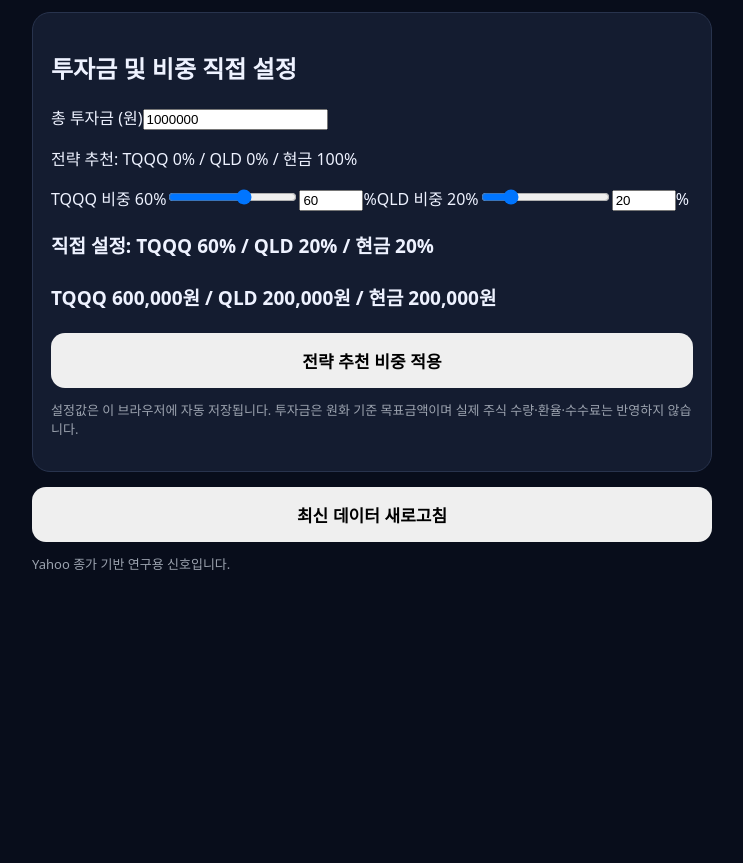
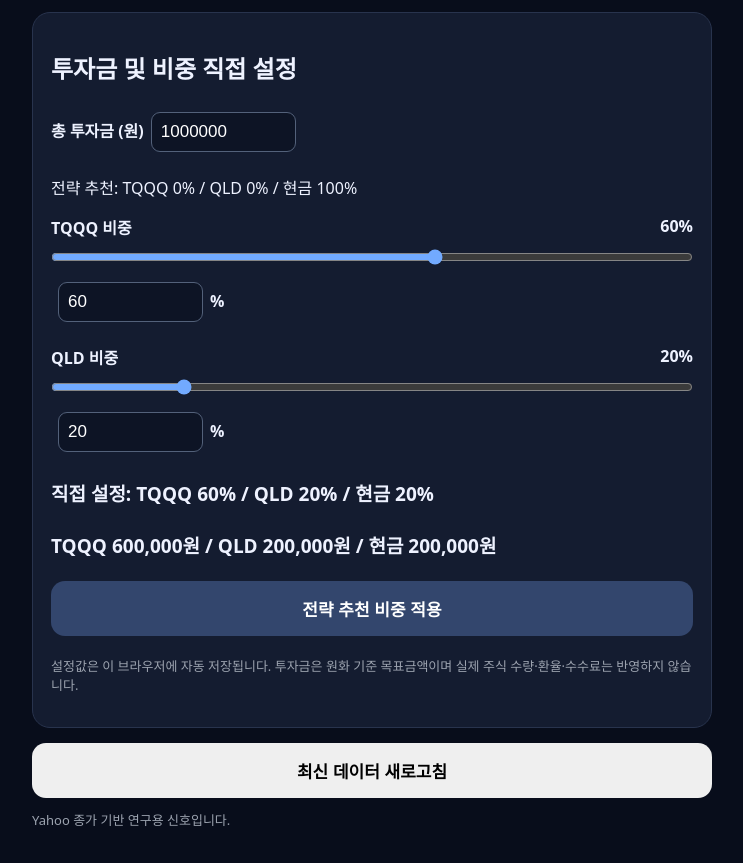
Before and after one commit to wonderer1004-maker/yahoo-signal-webapp, a plain HTML site: page index.html in a window 1280 px wide. Shown: the part 981-1844 px from the top of the page, without its empty margins (268-1011 px from the left). Before the commit the page ends 1588 px from the top, so only its background shows below. Drawn offline with Linux system fonts and the light colour scheme.

Commit message:
Allow custom capital and adjustable portfolio weights

```diff
--- a/style.css
+++ b/style.css
@@ -1 +1,2 @@
 *{box-sizing:border-box}body{margin:0;background:#080d1b;color:#eef2ff;font-family:system-ui,-apple-system,sans-serif}main{max-width:720px;margin:auto;padding:20px}header p,.note,#updated{color:#9ca3af}.hero,section{background:#141c30;border:1px solid #28334d;border-radius:18px;padding:18px;margin:15px 0}.hero{background:linear-gradient(135deg,#17213a,#101729)}#signal{font-size:32px;font-weight:900;margin-bottom:8px}.grid{display:grid;grid-template-columns:1fr 1fr;gap:10px}.grid div{background:#0d1425;border-radius:12px;padding:14px}.grid b,.grid span{display:block}.grid span{font-size:22px;margin-top:5px}#alloc,#money{font-size:19px;line-height:1.7;font-weight:700}button{width:100%;padding:15px;border:0;border-radius:14px;font-size:17px;font-weight:800;cursor:pointer}.note{font-size:13px;line-height:1.5}
+label{display:block;margin:16px 0;font-weight:650}input[type=number]{width:145px;max-width:100%;padding:9px;margin:7px;border-radius:9px;background:#0d1425;color:#fff;border:1px solid #53617a;font-size:17px}input[type=range]{display:block;width:100%;margin:10px 0;accent-color:#72aaff}output{float:right}#warning{color:#ffb5b5}.target{padding:12px 0;border-bottom:1px solid #34415b}#reset{background:#33466d;color:white;margin-bottom:8px}
```
